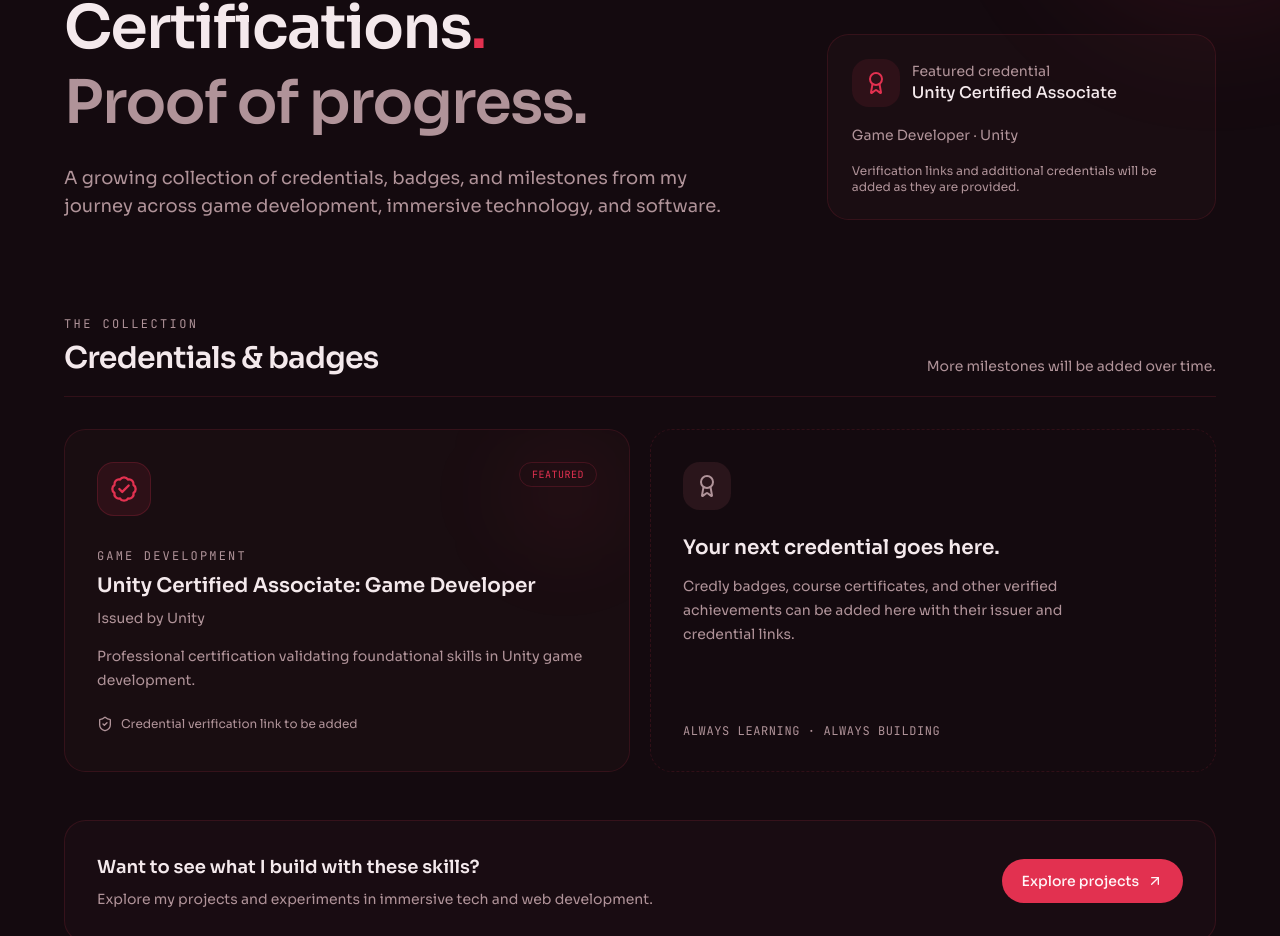
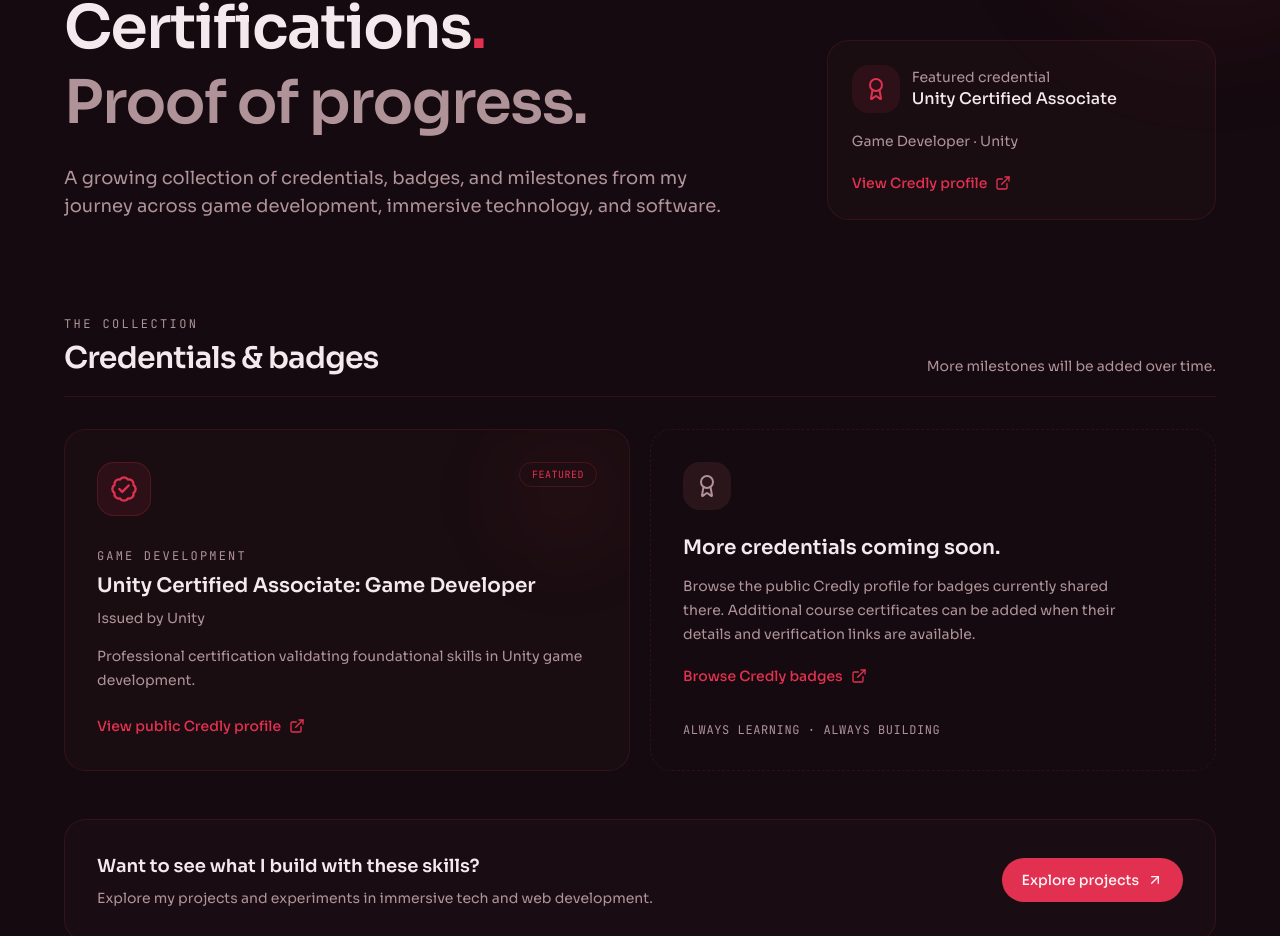
Before and after one commit to smritinukula16/smriti-portfolio, a Next.js app: page /certifications in a window 1280 px wide. Shown: the part 222-1158 px from the top of the page. Built offline with nearby package versions, Linux system fonts and the light colour scheme.

Commit message:
Link certification page to public Credly profile

```diff
--- a/app/certifications/page.tsx
+++ b/app/certifications/page.tsx
@@ -1,5 +1,5 @@
 import Link from 'next/link'
-import { ArrowDownRight, ArrowUpRight, Award, BadgeCheck, ExternalLink, ShieldCheck } from 'lucide-react'
+import { ArrowDownRight, ArrowUpRight, Award, BadgeCheck, ExternalLink } from 'lucide-react'
 import { Navbar } from '@/components/navbar'
 import { Footer } from '@/components/footer'
 
@@ -15,7 +15,7 @@ const credentials = [
   },
 ]
 
-const categories = ['All credentials', 'Game Development', 'AR / VR / XR', 'Web Development', 'Other']
+const credlyProfileUrl = 'https://www.credly.com/users/smriti-n'
 
 export default function CertificationsPage() {
   return (
@@ -52,9 +52,9 @@ export default function CertificationsPage() {
               <p className="text-sm leading-6 text-muted-foreground">
                 Game Developer · Unity
               </p>
-              <p className="mt-4 text-xs text-muted-foreground">
-                Verification links and additional credentials will be added as they are provided.
-              </p>
+              <a href={credlyProfileUrl} target="_blank" rel="noreferrer" className="mt-5 inline-flex items-center gap-2 text-sm font-medium text-primary hover:underline">
+                View Credly profile <ExternalLink className="size-4" />
+              </a>
             </div>
           </div>
         </div>
@@ -86,25 +86,22 @@ export default function CertificationsPage() {
                 <h3 className="relative mt-2 text-xl font-semibold leading-snug">{credential.title}</h3>
                 <p className="relative mt-2 text-sm text-muted-foreground">Issued by {credential.issuer}</p>
                 <p className="relative mt-4 text-sm leading-6 text-muted-foreground">{credential.description}</p>
-                {credential.verifyUrl ? (
-                  <a href={credential.verifyUrl} target="_blank" rel="noreferrer" className="relative mt-6 inline-flex items-center gap-2 text-sm font-medium text-primary hover:underline">
-                    Verify credential <ExternalLink className="size-4" />
-                  </a>
-                ) : (
-                  <p className="relative mt-6 inline-flex items-center gap-2 text-xs text-muted-foreground">
-                    <ShieldCheck className="size-4" /> Credential verification link to be added
-                  </p>
-                )}
+                <a href={credlyProfileUrl} target="_blank" rel="noreferrer" className="relative mt-6 inline-flex items-center gap-2 text-sm font-medium text-primary hover:underline">
+                  View public Credly profile <ExternalLink className="size-4" />
+                </a>
               </article>
             ))}
 
             <article className="flex min-h-64 flex-col justify-between rounded-2xl border border-dashed border-border p-6 md:p-8">
               <div>
                 <div className="mb-6 inline-flex rounded-xl bg-secondary p-3 text-muted-foreground"><Award className="size-6" /></div>
-                <h3 className="text-xl font-semibold">Your next credential goes here.</h3>
+                <h3 className="text-xl font-semibold">More credentials coming soon.</h3>
                 <p className="mt-3 max-w-md text-sm leading-6 text-muted-foreground">
-                  Credly badges, course certificates, and other verified achievements can be added here with their issuer and credential links.
+                  Browse the public Credly profile for badges currently shared there. Additional course certificates can be added when their details and verification links are available.
                 </p>
+                <a href={credlyProfileUrl} target="_blank" rel="noreferrer" className="mt-5 inline-flex items-center gap-2 text-sm font-medium text-primary hover:underline">
+                  Browse Credly badges <ExternalLink className="size-4" />
+                </a>
               </div>
               <p className="mt-8 font-mono text-xs uppercase tracking-wider text-muted-foreground">Always learning · Always building</p>
             </article>
```
